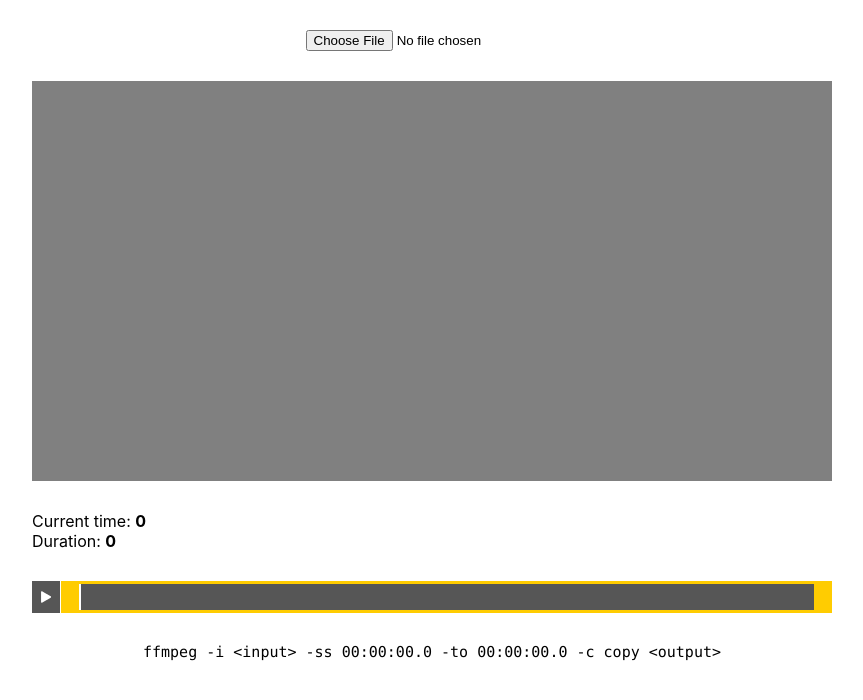
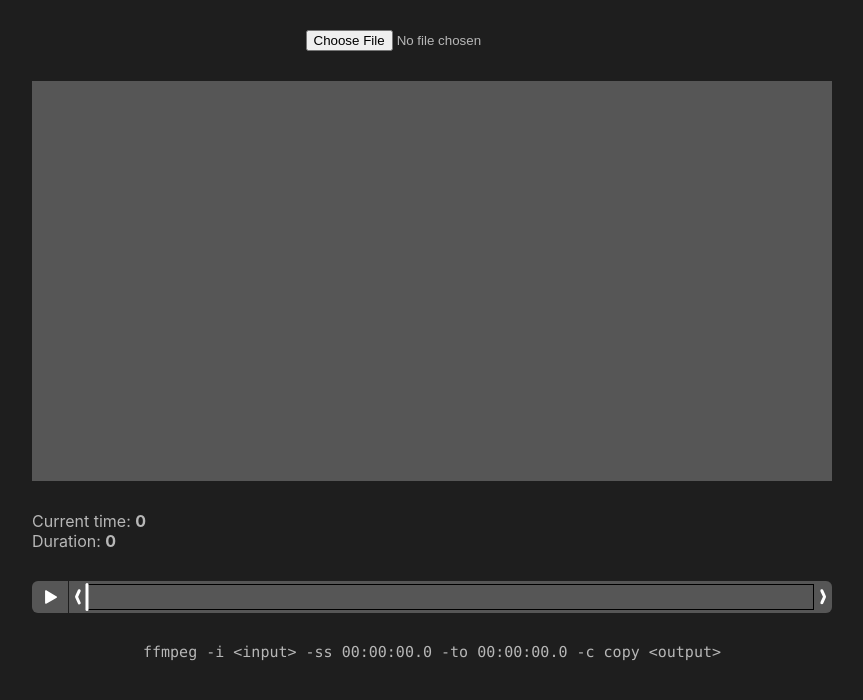
Before and after one commit to nesk/ffmpegen, a React (Create React App) app: page / in a window 1280 px wide. Shown: the top 700 px of the page, without its empty margins (208-1071 px from the left). Built offline with nearby package versions, Linux system fonts and the light colour scheme.

Commit message:
add basic styles

```diff
--- a/src/Video/Controls/VideoControls.tsx
+++ b/src/Video/Controls/VideoControls.tsx
@@ -2,6 +2,8 @@ import styled from "styled-components"
 
 export const VideoControls = styled.section`
   display: grid;
-  grid-template-columns: [button-start] 28px [button-end] 1px [progress-start] 1fr [progress-end];
+  grid-template-columns: [button-start] 36px [button-end] 1px [progress-start] 1fr [progress-end];
   grid-template-rows: [button-start progress-start] 32px [button-end progress-end];
+  border-radius: 6px;
+  overflow: hidden;
 `
--- a/src/Video/Controls/VideoCutter.tsx
+++ b/src/Video/Controls/VideoCutter.tsx
@@ -1,6 +1,7 @@
 import { useEffect, useRef, useState, FC } from "react"
 import styled, { css } from "styled-components"
 import { useMouseMoveEvent } from "../../MouseMoveEvents"
+import { ReactComponent as ChevronLeft } from "../../assets/chevron-left.svg"
 
 enum Side {
   Start,
@@ -29,14 +30,17 @@ const Frame = styled.div.attrs<FrameProps>(({ startOffset, endOffset }) => ({
   position: absolute;
   top: 0;
   height: 100%;
-  border: 3px solid #ffcc01;
+  border: 3px solid ${props => (props.startOffset !== 0 || props.endOffset !== 0 ? "#ffcc01" : "transparent")};
   border-left-width: 18px;
   border-right-width: 18px;
   pointer-events: none;
+  border-radius: 6px;
+  box-shadow: 0 0 0 2000px rgba(86, 86, 86, 0.5), 0 0 0 1px #000 inset;
 `
 
 interface StyledFrameHandleProps {
   readonly side: Side
+  readonly isActive: boolean
 }
 
 const StyledFrameHandle = styled.div<StyledFrameHandleProps>`
@@ -46,6 +50,9 @@ const StyledFrameHandle = styled.div<StyledFrameHandleProps>`
   height: 100%;
   pointer-events: auto;
   user-select: none;
+  display: flex;
+  justify-content: center;
+  align-items: center;
 
   ${({ side }) =>
     side === Side.Start
@@ -57,20 +64,32 @@ const StyledFrameHandle = styled.div<StyledFrameHandleProps>`
           right: 0;
           transform: translateX(100%);
         `}
+
+  svg {
+    color: ${props => (props.isActive ? "#000" : "#fff")};
+    height: 60%;
+    transform: //translateX(${props => (props.side === Side.Start ? -1 : 1)}px)
+      rotateZ(${props => (props.side === Side.Start ? 0 : 180)}deg);
+  }
 `
 
 interface FrameHandleProps {
   readonly side: Side
+  readonly isActive: boolean
   onDragging(movementX: number): void
   onDropped(): void
 }
 
-const FrameHandle: FC<FrameHandleProps> = ({ side, onDragging, onDropped }) => {
+const FrameHandle: FC<FrameHandleProps> = ({ side, isActive, onDragging, onDropped }) => {
   const onMouseDown = useMouseMoveEvent({
     onMove: ({ movementX }) => onDragging(movementX),
     onMoved: onDropped,
   })
-  return <StyledFrameHandle side={side} onMouseDown={onMouseDown} />
+  return (
+    <StyledFrameHandle side={side} isActive={isActive} onMouseDown={onMouseDown}>
+      <ChevronLeft />
+    </StyledFrameHandle>
+  )
 }
 
 export interface VideoCutterProps {
@@ -123,16 +142,20 @@ export const VideoCutter: FC<VideoCutterProps> = ({ duration, children, onMinTim
     onMinTime(convertOffsetToTime(containerRef.current, frameRef.current, Side.Start, duration, startOffset))
   }, [startOffset, duration]) // eslint-disable-line react-hooks/exhaustive-deps
 
+  const isActive = startOffset.visual + endOffset.visual > 0
+
   return (
     <Container ref={containerRef}>
       <Frame ref={frameRef} startOffset={startOffset.visual} endOffset={endOffset.visual}>
         <FrameHandle
           side={Side.Start}
+          isActive={isActive}
           onDragging={setStartOffsetWithMovement}
           onDropped={generateRawOffsetResetter(setStartOffset)}
         />
         <FrameHandle
           side={Side.End}
+          isActive={isActive}
           onDragging={setEndOffsetWithMovement}
           onDropped={generateRawOffsetResetter(setEndOffset)}
         />
--- a/src/Video/Controls/VideoPlayButton.tsx
+++ b/src/Video/Controls/VideoPlayButton.tsx
@@ -17,7 +17,7 @@ const StyledPlayButton = styled.button`
   appearance: none;
 
   svg {
-    height: 60%;
+    height: 70%;
   }
 `
 
@@ -39,5 +39,9 @@ export const VideoPlayButton: FC<VideoPlayButtonProps> = ({ onPlay, onPause, ...
     setIsPaused(!isPaused)
   }
 
-  return <StyledPlayButton onClick={handleClick}>{isPaused ? <Play /> : <Pause />}</StyledPlayButton>
+  return (
+    <StyledPlayButton onClick={handleClick}>
+      {isPaused ? <Play style={{ transform: "translateX(1px)" }} /> : <Pause />}
+    </StyledPlayButton>
+  )
 }
--- a/src/Video/Controls/VideoTimeline.tsx
+++ b/src/Video/Controls/VideoTimeline.tsx
@@ -10,12 +10,12 @@ export interface VideoProgressProps {
 export const VideoProgress = styled.div`
   width: 100%;
   height: 100%;
-  overflow: hidden;
   user-select: none;
+  box-shadow: 0 0 0 1px #000 inset;
 `
 
 export const InnerVideoProgress = styled.div.attrs<VideoProgressProps>(({ currentTime, duration }) => ({
-  style: { width: `${(currentTime / duration) * 100}%` },
+  style: { left: `${(currentTime / duration) * 100}%` },
 }))<VideoProgressProps>`
   position: relative;
   width: 0;
@@ -23,10 +23,12 @@ export const InnerVideoProgress = styled.div.attrs<VideoProgressProps>(({ curren
 
   &::after {
     position: absolute;
-    top: 0;
-    right: -2px;
-    width: 4px;
-    height: 100%;
+    top: -1px;
+    right: 0;
+    bottom: -1px;
+    transform: translateX(50%);
+    border-radius: 99px;
+    width: 3px;
     background: #fff;
     content: "";
   }
--- a/src/Video/Video.tsx
+++ b/src/Video/Video.tsx
@@ -4,7 +4,7 @@ import styled from "styled-components"
 const StyledVideo = styled.video`
   display: block;
   width: 100%;
-  background: grey;
+  background: #565656;
 `
 
 interface VideoProps {
--- a/src/index.css
+++ b/src/index.css
@@ -9,6 +9,8 @@
 body {
   margin: auto;
   width: 800px;
+  background-color: #1e1e1e;
+  color: #b7b7b7;
   font-family: -apple-system, BlinkMacSystemFont, "Segoe UI", "Roboto", "Oxygen", "Ubuntu", "Cantarell", "Fira Sans",
     "Droid Sans", "Helvetica Neue", sans-serif;
   -webkit-font-smoothing: antialiased;
```
Also changed, not shown: src/assets/chevron-left.svg (added).
